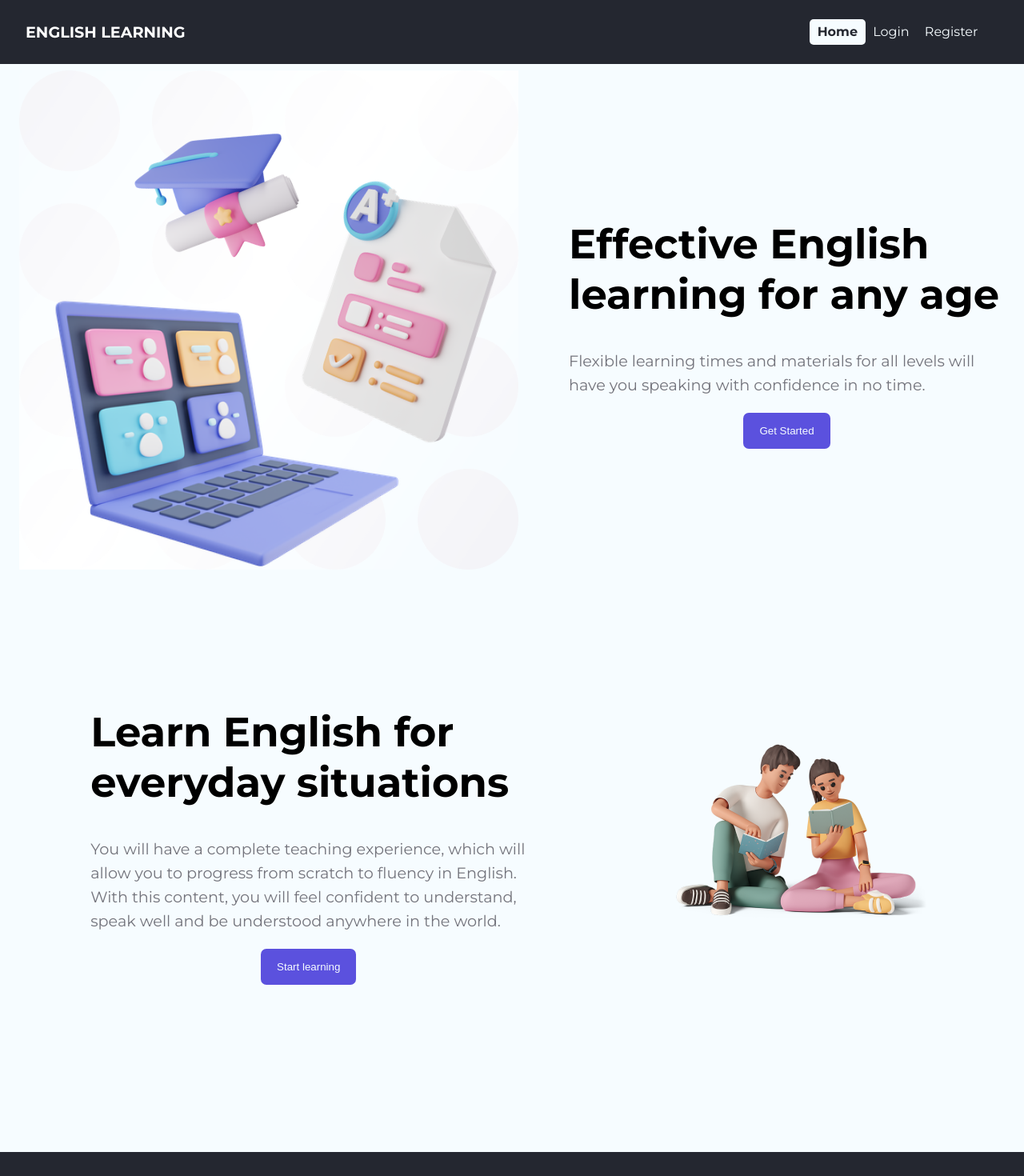
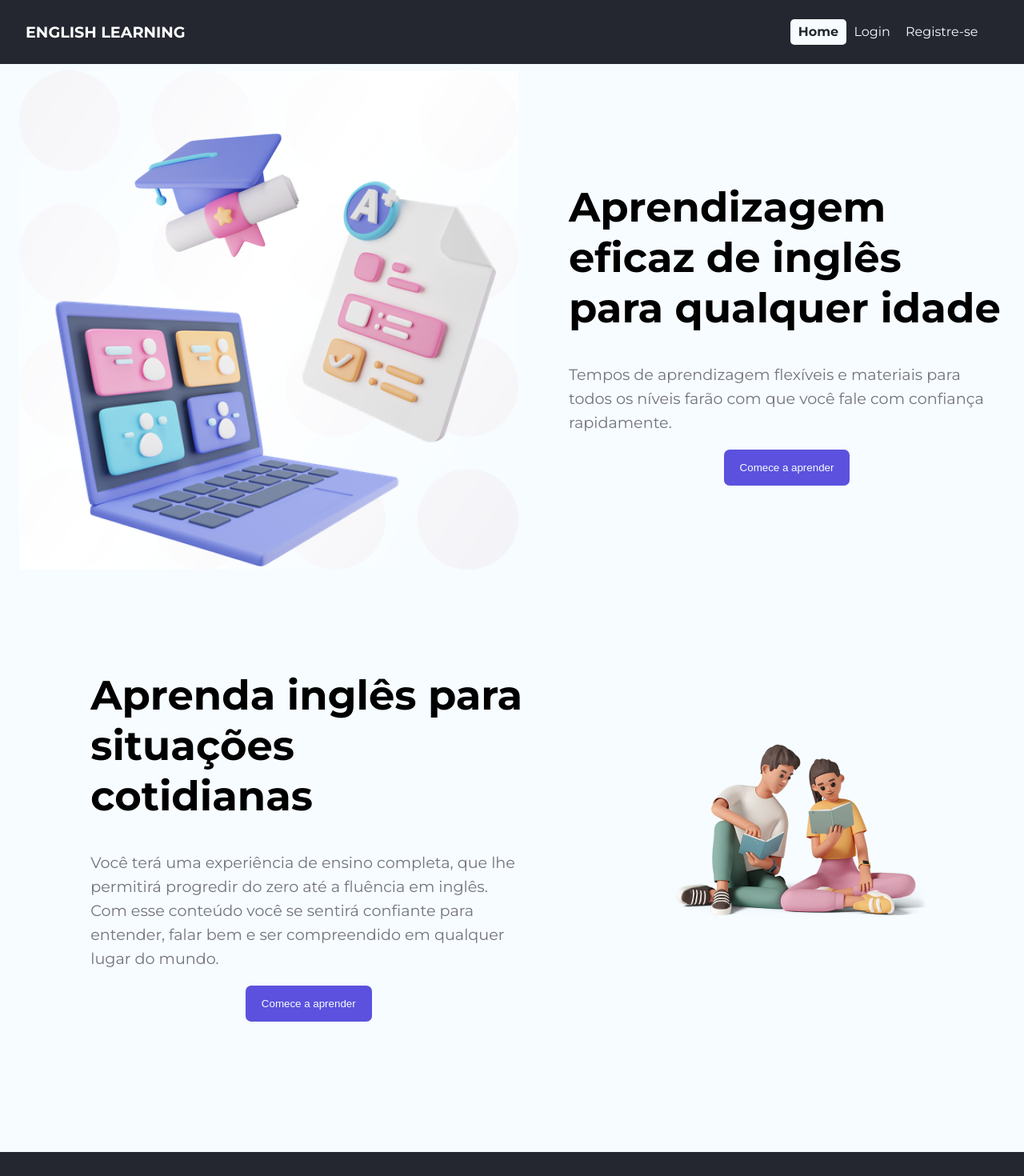
Before and after one commit to AlexMoreni/english-learning, a React (Vite) app: page / in a window 1280 px wide. Shown: the top 1470 px of the page at 80% size. Built offline with nearby package versions, Linux system fonts and the light colour scheme; no server answers.

Commit message:
creating adjustments to the page texts

```diff
--- a/src/components/Navbar.tsx
+++ b/src/components/Navbar.tsx
@@ -36,7 +36,7 @@ export function Navbar({ user }: any) {
                 to="/register"
                 className={({ isActive }) => (isActive ? styles.active : "")}
               >
-                Register
+                Registre-se
               </NavLink>
             </li>
           </>
@@ -58,7 +58,7 @@ export function Navbar({ user }: any) {
                 className={({ isActive }) => (isActive ? styles.active : "")}
               >
                 <img src="explore.svg" alt="Explore" />
-                Explore
+                Explorar
               </NavLink>
             </li>
             <li>
@@ -67,7 +67,7 @@ export function Navbar({ user }: any) {
                 className={({ isActive }) => (isActive ? styles.active : "")}
               >
                 <img src="book.svg" alt="Book" />
-                Dictionary
+                Dicionário
               </NavLink>
             </li>
             <li>
--- a/src/pages/CreateWord/CreateWord.tsx
+++ b/src/pages/CreateWord/CreateWord.tsx
@@ -39,51 +39,51 @@ export function CreateWord({ user }: any) {
       createdBy: user.displayName,
     });
 
-    navigate("/");
+    navigate("/dictionary");
   };
 
   return (
     <div className={styles.create_word}>
-      <h2>Create Word</h2>
-      <p>Add a new word to your dictionary</p>
+      <h2>Criar palavras</h2>
+      <p>Adicione uma nova palavra ao seu dicionário</p>
       <form onSubmit={handleSubmit}>
         <label>
-          <span>Word:</span>
+          <span>Palvra:</span>
           <input
             type="text"
             name="word"
             required
-            placeholder="What's the word?"
+            placeholder="Qual é a palavra"
             onChange={(e) => setWord(e.target.value)}
             value={word}
           />
         </label>
         <label>
-          <span>Translation:</span>
+          <span>Tradução:</span>
           <input
             type="text"
             name="translation"
             required
-            placeholder="Insira uma imagem"
+            placeholder="Qual é a tradução"
             onChange={(e) => setTranslation(e.target.value)}
             value={translation}
           />
         </label>
         <label>
-          <span>URL image:</span>
+          <span>URL imagem:</span>
           <input
             type="text"
             name="image"
             required
-            placeholder="Insert the image"
+            placeholder="Insira uma imagem"
             onChange={(e) => setImage(e.target.value)}
             value={image}
           />
         </label>
-        {!response.loading && <button className="btn">Save</button>}
+        {!response.loading && <button className="btn">Salvar</button>}
         {response.loading && (
           <button className="btn" disabled>
-            Loading...
+            Carregando...
           </button>
         )}
         {response.error && <p className="error">{response.error}</p>}
--- a/src/pages/Dictionary/Dictionary.tsx
+++ b/src/pages/Dictionary/Dictionary.tsx
@@ -21,8 +21,8 @@ export function Dictionary({ user }: any) {
   return (
     <>
       <header className={styles.header}>
-        <h1>Dictionary</h1>
-        <Link to="/word/create" title="Add new word">
+        <h1>Dicionário</h1>
+        <Link to="/word/create" title="Adicionar nova palavra">
           +
         </Link>
       </header>
@@ -30,17 +30,33 @@ export function Dictionary({ user }: any) {
         <form onSubmit={handleSubmit}>
           <input
             type="text"
-            placeholder="Words search..."
+            placeholder="Procurar palavras..."
             onChange={(e) => setQuery(e.target.value)}
           />
           <button className="btn btn-datk">Pesquisar</button>
         </form>
-        <p className={styles.info}>
-          Muito bem {user.displayName}, você já conhece{" "}
-          <span>{words.length}</span> palavras
-        </p>
+        {words ? (
+          words.length === 1 ? (
+            <p className={styles.info}>
+              Muito bem {user.displayName}, você já conhece <span>1</span>
+              palavra.
+            </p>
+          ) : (
+            <p>
+              <p className={styles.info}>
+                Muito bem {user.displayName}, você já conhece{" "}
+                <span>{words.length}</span> palavras.
+              </p>
+            </p>
+          )
+        ) : (
+          <p className={styles.info}>
+            Você ainda não adicionou nenhuma palavra. Vamos lá, comece agora!
+          </p>
+        )}
+
         <div className={styles.container_cards}>
-          {loading && <p>Loading...</p>}
+          {loading && <p>Carregando...</p>}
           {words &&
             words.map((word: any) => (
               <Card
@@ -53,9 +69,9 @@ export function Dictionary({ user }: any) {
 
           {words && words.length === 0 && (
             <div className={styles.not_found_words}>
-              <p>No words found</p>
+              <p>Nenhuma palavra encontrada</p>
               <Link className="btn" to="/word/create">
-                Create first word
+                Criar sua primeira palavra
               </Link>
             </div>
           )}
--- a/src/pages/Home/Home.tsx
+++ b/src/pages/Home/Home.tsx
@@ -6,12 +6,12 @@ export function Home() {
       <div className={styles.container_content}>
         <img src="illustrations-home.png" alt="" />
         <div>
-          <h1>Effective English learning for any age</h1>
+          <h1>Aprendizagem eficaz de inglês para qualquer idade</h1>
           <p>
-            Flexible learning times and materials for all levels will have you
-            speaking with confidence in no time.
+            Tempos de aprendizagem flexíveis e materiais para todos os níveis
+            farão com que você fale com confiança rapidamente.
           </p>
-          <button>Get Started</button>
+          <button>Comece a aprender</button>
         </div>
       </div>
       <div
@@ -19,14 +19,14 @@ export function Home() {
         style={{ justifyContent: "space-around" }}
       >
         <div>
-          <h1>Learn English for everyday situations</h1>
+          <h1>Aprenda inglês para situações cotidianas</h1>
           <p>
-            You will have a complete teaching experience, which will allow you
-            to progress from scratch to fluency in English. With this content,
-            you will feel confident to understand, speak well and be understood
-            anywhere in the world.
+            Você terá uma experiência de ensino completa, que lhe permitirá
+            progredir do zero até a fluência em inglês. Com esse conteúdo você
+            se sentirá confiante para entender, falar bem e ser compreendido em
+            qualquer lugar do mundo.
           </p>
-          <button>Start learning</button>
+          <button>Comece a aprender</button>
         </div>
         <img src="illustration-ads.png" alt="" />
       </div>
--- a/src/pages/Login/Login.tsx
+++ b/src/pages/Login/Login.tsx
@@ -31,7 +31,7 @@ export function Login() {
   return (
     <div className={styles.login}>
       <h1>Login</h1>
-      <p>Log in to start your learning</p>
+      <p>Faça login para iniciar seu aprendizado</p>
       <form onSubmit={handleSubmit}>
         <label>
           <span>Email:</span>
@@ -39,18 +39,18 @@ export function Login() {
             type="email"
             name="email"
             required
-            placeholder="E-mail of user"
+            placeholder="E-mail do usuário"
             value={email}
             onChange={(e) => setEmail(e.target.value)}
           />
         </label>
         <label>
-          <span>Password:</span>
+          <span>Senha:</span>
           <input
             type="password"
             name="password"
             required
-            placeholder="Enter your password"
+            placeholder="Coloque sua senha"
             value={password}
             onChange={(e) => setPassword(e.target.value)}
           />
@@ -58,7 +58,7 @@ export function Login() {
         {!loading && <button className="btn">Entrar</button>}
         {loading && (
           <button className="btn" disabled>
-            Loading...
+            Carregando...
           </button>
         )}
         {error && <p className="error">{error}</p>}
--- a/src/pages/Register/Register.tsx
+++ b/src/pages/Register/Register.tsx
@@ -29,9 +29,7 @@ export function Register() {
       return;
     }
 
-    const res = await createUser(user);
-
-    console.log(res);
+    await createUser(user);
   };
 
   useEffect(() => {
@@ -42,16 +40,16 @@ export function Register() {
 
   return (
     <div className={styles.register}>
-      <h1>Register to learn</h1>
-      <p>Create your username and start learning English</p>
+      <h1>Registre-se para aprender</h1>
+      <p>Crie sua conta e comece a aprender inglês</p>
       <form onSubmit={handleSubmit}>
         <label>
-          <span>Name:</span>
+          <span>Nome:</span>
           <input
             type="text"
             name="displayNome"
             required
-            placeholder="Name of user"
+            placeholder="Seu nome"
             value={displayName}
             onChange={(e) => setDisplayName(e.target.value)}
           />
@@ -62,34 +60,34 @@ export function Register() {
             type="email"
             name="email"
             required
-            placeholder="E-mail of user"
+            placeholder="Seu melhor email"
             value={email}
             onChange={(e) => setEmail(e.target.value)}
           />
         </label>
         <label>
-          <span>Password:</span>
+          <span>Senha:</span>
           <input
             type="password"
             name="password"
             required
-            placeholder="Enter your password"
+            placeholder="Coloque sua senha"
             value={password}
             onChange={(e) => setPassword(e.target.value)}
           />
         </label>
         <label>
-          <span>Confirm your password:</span>
+          <span>Confirme sua senha:</span>
           <input
             type="password"
             name="confirmPassword"
             required
-            placeholder="Confirm your password"
+            placeholder="Confirme sua senha"
             value={confirmPassword}
             onChange={(e) => setConfirmPassword(e.target.value)}
           />
         </label>
-        {!loading && <button className="btn">Register</button>}
+        {!loading && <button className="btn">Cadastrar</button>}
         {loading && (
           <button className="btn" disabled>
             Aguarde...
```
